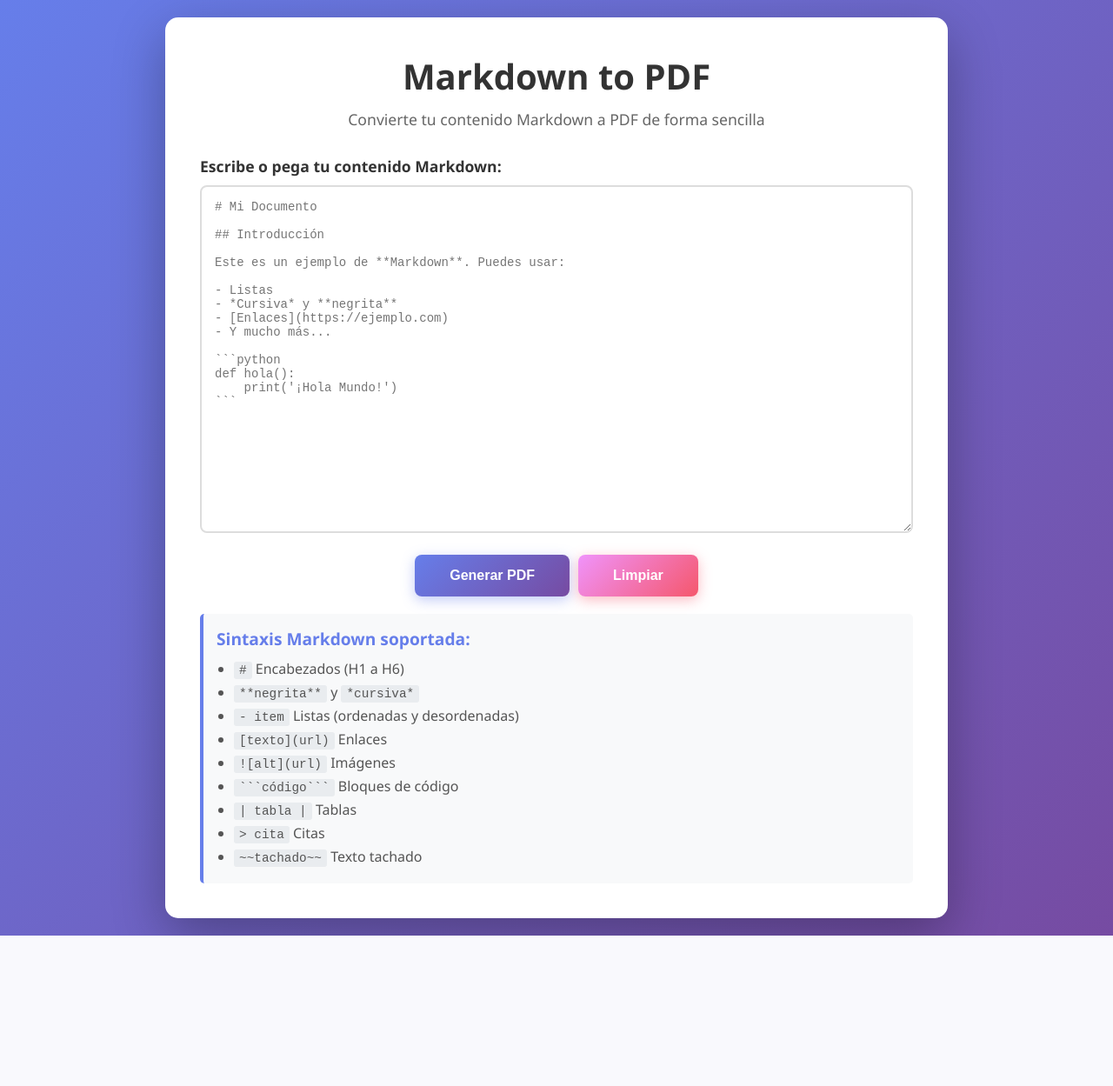
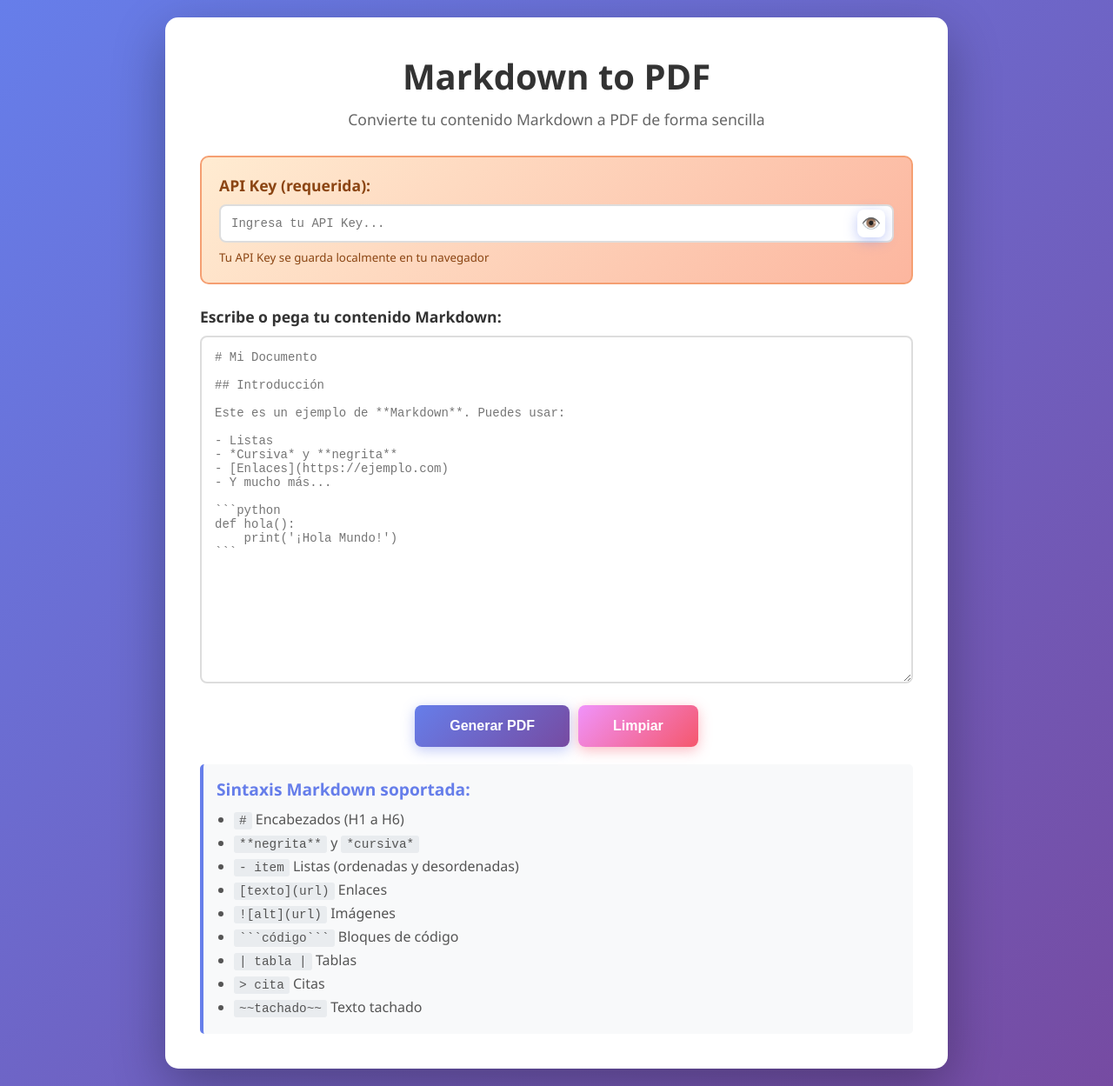
Before and after one commit to javiervilchezl/MdToPdf, a Flask app: template templates/index.html in a window 1280 px wide. Shown: the whole page at 87% size. Before the commit the page ends 1076 px from the top, so only its background shows below. Run offline with Flask 3, Linux system fonts and the light colour scheme; the template is opened without the code that fills it, so the values that code supplies are empty.

Commit message:
feat: Implementar seguridad completa con API Key obligatoria y rate limiting
- API Key ahora OBLIGATORIA para todos los endpoints (excepto /api/health)
- Rate limiting aplicado a todos los endpoints (10-60 req/min)
- Interfaz web actualizada con campo de API Key
- README actualizado para reflejar seguridad obligatoria
- Health check corregido en docker-compose.yml
- Agregados archivos .env.example y POSTMAN-GUIDE.md
- Protección contra fuerza bruta y acceso no autorizado

BREAKING CHANGE: La API Key es ahora obligatoria. Ver .env.example

```diff
--- a/app.py
+++ b/app.py
@@ -1,14 +1,159 @@
 from flask import Flask, render_template, request, send_file, jsonify
+from flask_limiter import Limiter
+from flask_limiter.util import get_remote_address
+from functools import wraps
+from dotenv import load_dotenv
 import markdown2
 from weasyprint import HTML, CSS
 from io import BytesIO
 import os
 
+# Cargar variables de entorno desde .env
+load_dotenv()
 
 app = Flask(__name__)
 
 # Configuración
 app.config['MAX_CONTENT_LENGTH'] = 16 * 1024 * 1024  # 16MB max
+API_KEY = os.getenv('API_KEY')  # API Key OBLIGATORIA desde .env
+
+# Verificar que existe API_KEY
+if not API_KEY:
+    raise ValueError(
+        "⚠️  API_KEY no configurada! "
+        "Crea un archivo .env con tu API_KEY "
+        "(usa .env.example como plantilla)"
+    )
+
+# Configurar Rate Limiting (protección contra fuerza bruta)
+limiter = Limiter(
+    app=app,
+    key_func=get_remote_address,
+    default_limits=[os.getenv('RATE_LIMIT_DEFAULT', '20 per minute')],
+    storage_uri=os.getenv('RATE_LIMIT_STORAGE_URL', 'memory://')
+)
+
+
+def require_api_key(f):
+    """
+    Decorador para requerir API Key en todos los endpoints.
+    La API Key puede venir de:
+    - Header 'X-API-Key' (para API REST)
+    - Form field 'api_key' (para interfaz web)
+    - Query parameter 'api_key' (alternativa)
+    """
+    @wraps(f)
+    def decorated_function(*args, **kwargs):
+        # Obtener API Key de diferentes fuentes
+        provided_key = (
+            request.headers.get('X-API-Key') or
+            request.form.get('api_key') or
+            request.args.get('api_key')
+        )
+
+        if not provided_key:
+            # Si es una petición JSON, responder con JSON
+            if request.is_json or request.path.startswith('/api/'):
+                return jsonify({
+                    'error': 'API Key requerida',
+                    'message': 'Incluye el header X-API-Key en tu petición'
+                }), 401
+            # Si es interfaz web, mostrar mensaje HTML
+            return '''
+            <!DOCTYPE html>
+            <html>
+            <head>
+                <title>API Key Requerida</title>
+                <style>
+                    body {
+                        font-family: Arial, sans-serif;
+                        display: flex;
+                        justify-content: center;
+                        align-items: center;
+                        height: 100vh;
+                        margin: 0;
+                        background: linear-gradient(135deg, #667eea 0%, #764ba2 100%);
+                    }
+                    .container {
+                        background: white;
+                        padding: 40px;
+                        border-radius: 10px;
+                        box-shadow: 0 10px 40px rgba(0,0,0,0.2);
+                        text-align: center;
+                        max-width: 500px;
+                    }
+                    h1 { color: #333; margin-bottom: 20px; }
+                    p { color: #666; line-height: 1.6; }
+                    code {
+                        background: #f4f4f4;
+                        padding: 2px 6px;
+                        border-radius: 3px;
+                        color: #e83e8c;
+                    }
+                </style>
+            </head>
+            <body>
+                <div class="container">
+                    <h1>🔐 API Key Requerida</h1>
+                    <p>Este microservicio requiere autenticación.</p>
+                    <p>Accede con tu API Key mediante:</p>
+                    <ul style="text-align: left; color: #666;">
+                        <li>URL: <code>?api_key=TU_CLAVE</code></li>
+                        <li>Header: <code>X-API-Key: TU_CLAVE</code></li>
+                    </ul>
+                    <p style="margin-top: 20px; color: #999; font-size: 14px;">
+                        Contacta al administrador para obtener tu API Key
+                    </p>
+                </div>
+            </body>
+            </html>
+            ''', 401
+
+        if provided_key != API_KEY:
+            if request.is_json or request.path.startswith('/api/'):
+                return jsonify({
+                    'error': 'API Key inválida',
+                    'message': 'La API Key proporcionada no es válida'
+                }), 403
+            return '''
+            <!DOCTYPE html>
+            <html>
+            <head>
+                <title>API Key Inválida</title>
+                <style>
+                    body {
+                        font-family: Arial, sans-serif;
+                        display: flex;
+                        justify-content: center;
+                        align-items: center;
+                        height: 100vh;
+                        margin: 0;
+                        background: linear-gradient(135deg, #f093fb 0%, #f5576c 100%);
+                    }
+                    .container {
+                        background: white;
+                        padding: 40px;
+                        border-radius: 10px;
+                        box-shadow: 0 10px 40px rgba(0,0,0,0.2);
+                        text-align: center;
+                    }
+                    h1 { color: #e74c3c; }
+                    p { color: #666; }
+                </style>
+            </head>
+            <body>
+                <div class="container">
+                    <h1>❌ API Key Inválida</h1>
+                    <p>La API Key proporcionada no es válida.</p>
+                    <p>Verifica tu configuración e intenta nuevamente.</p>
+                </div>
+            </body>
+            </html>
+            ''', 403
+
+        return f(*args, **kwargs)
+
+    return decorated_function
 
 
 def process_markdown_to_pdf(markdown_content):
@@ -186,12 +331,16 @@ def process_markdown_to_pdf(markdown_content):
 
 
 @app.route('/')
+@limiter.limit("20 per minute")
+@require_api_key
 def index():
     """Página principal con el formulario"""
     return render_template('index.html')
 
 
 @app.route('/convert', methods=['POST'])
+@limiter.limit("10 per minute")
+@require_api_key
 def convert_to_pdf():
     """Endpoint web: Convierte el contenido Markdown a PDF desde formulario"""
     try:
@@ -211,8 +360,13 @@ def convert_to_pdf():
 
 
 @app.route('/api/convert', methods=['POST'])
+@limiter.limit("10 per minute")
+@require_api_key
 def api_convert_to_pdf():
-    """Endpoint API REST: Convierte Markdown a PDF desde JSON"""
+    """
+    Endpoint API REST: Convierte Markdown a PDF desde JSON.
+    Requiere API Key obligatoriamente.
+    """
     try:
         # Validar Content-Type
         if not request.is_json:
@@ -243,8 +397,9 @@ def api_convert_to_pdf():
 
 
 @app.route('/api/health', methods=['GET'])
+@limiter.limit("60 per minute")
 def api_health():
-    """Endpoint de healthcheck para monitoreo"""
+    """Endpoint de healthcheck para monitoreo (sin autenticación)"""
     return jsonify({
         'status': 'healthy',
         'service': 'markdown-to-pdf',
--- a/docker-compose.yml
+++ b/docker-compose.yml
@@ -8,13 +8,13 @@ services:
       - "5000:5000"
     volumes:
       - .:/app
+    env_file:
+      - .env  # Carga las variables desde el archivo .env
     environment:
-      - FLASK_ENV=development
-      - FLASK_DEBUG=True
       - PYTHONUNBUFFERED=1
     restart: unless-stopped
     healthcheck:
-      test: ["CMD", "curl", "-f", "http://localhost:5000/"]
+      test: ["CMD", "curl", "-f", "http://localhost:5000/api/health"]
       interval: 30s
       timeout: 10s
       retries: 3
--- a/requirements.txt
+++ b/requirements.txt
@@ -3,3 +3,5 @@ markdown2==2.4.12
 WeasyPrint==61.2
 pydyf==0.10.0
 Werkzeug==3.0.1
+Flask-Limiter==3.5.0
+python-dotenv==1.0.0
--- a/templates/index.html
+++ b/templates/index.html
@@ -46,6 +46,54 @@
 
         .form-group {
             margin-bottom: 20px;
+        }
+
+        .api-key-group {
+            background: linear-gradient(135deg, #ffecd2 0%, #fcb69f 100%);
+            padding: 20px;
+            border-radius: 10px;
+            margin-bottom: 25px;
+            border: 2px solid #f59f72;
+        }
+
+        .api-key-group label {
+            color: #8b4513;
+            display: flex;
+            align-items: center;
+            gap: 8px;
+        }
+
+        input[type="password"],
+        input[type="text"] {
+            width: 100%;
+            padding: 12px;
+            border: 2px solid #ddd;
+            border-radius: 8px;
+            font-family: 'Courier New', monospace;
+            font-size: 14px;
+            transition: border-color 0.3s;
+        }
+
+        input[type="password"]:focus,
+        input[type="text"]:focus {
+            outline: none;
+            border-color: #f59f72;
+        }
+
+        .toggle-password {
+            position: relative;
+        }
+
+        .toggle-btn {
+            position: absolute;
+            right: 10px;
+            top: 50%;
+            transform: translateY(-50%);
+            background: none;
+            border: none;
+            cursor: pointer;
+            padding: 5px;
+            font-size: 18px;
         }
 
         label {
@@ -187,6 +235,27 @@
         <p class="subtitle">Convierte tu contenido Markdown a PDF de forma sencilla</p>
 
         <form id="convertForm" method="POST" action="/convert">
+            <div class="api-key-group">
+                <div class="form-group" style="margin-bottom: 0;">
+                    <label for="api_key">API Key (requerida):</label>
+                    <div class="toggle-password">
+                        <input
+                            type="password"
+                            id="api_key"
+                            name="api_key"
+                            placeholder="Ingresa tu API Key..."
+                            required
+                        >
+                        <button type="button" class="toggle-btn" onclick="togglePassword()" title="Mostrar/Ocultar">
+                            👁️
+                        </button>
+                    </div>
+                    <small style="color: #8b4513; display: block; margin-top: 8px;">
+                        Tu API Key se guarda localmente en tu navegador
+                    </small>
+                </div>
+            </div>
+
             <div class="form-group">
                 <label for="markdown_content">Escribe o pega tu contenido Markdown:</label>
                 <textarea
@@ -227,8 +296,23 @@
     <script>
         const form = document.getElementById('convertForm');
         const loading = document.getElementById('loading');
+        const apiKeyInput = document.getElementById('api_key');
+
+        // Cargar API Key guardada al inicio
+        window.addEventListener('DOMContentLoaded', function() {
+            const savedApiKey = localStorage.getItem('mdtopdf_apikey');
+            if (savedApiKey) {
+                apiKeyInput.value = savedApiKey;
+            }
+        });
 
         form.addEventListener('submit', function(e) {
+            // Guardar API Key en localStorage
+            const apiKey = apiKeyInput.value.trim();
+            if (apiKey) {
+                localStorage.setItem('mdtopdf_apikey', apiKey);
+            }
+
             loading.style.display = 'block';
 
             // Ocultar el loading después de 2 segundos (tiempo razonable para la descarga)
@@ -236,6 +320,11 @@
                 loading.style.display = 'none';
             }, 2000);
         });
+
+        function togglePassword() {
+            const input = document.getElementById('api_key');
+            input.type = input.type === 'password' ? 'text' : 'password';
+        }
 
         function clearContent() {
             document.getElementById('markdown_content').value = '';
```
Also changed, not shown: POSTMAN-GUIDE.md (added, +102 -0 lines), README.md, 1 other file.
